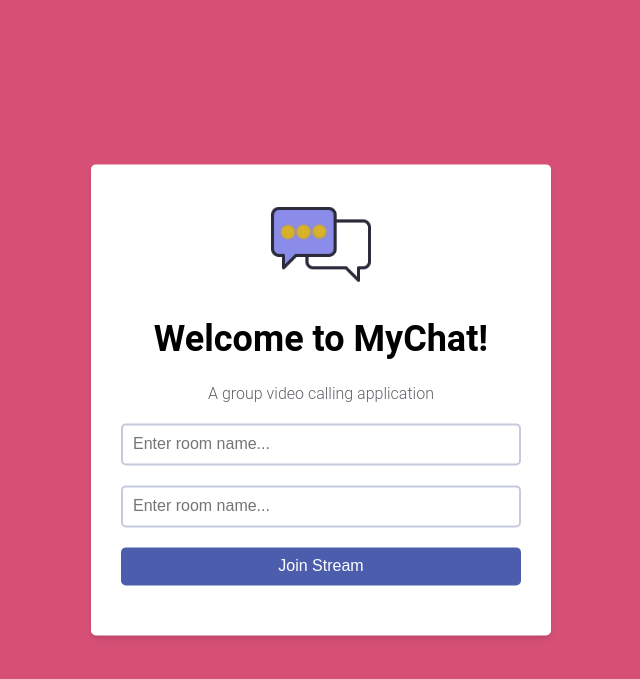
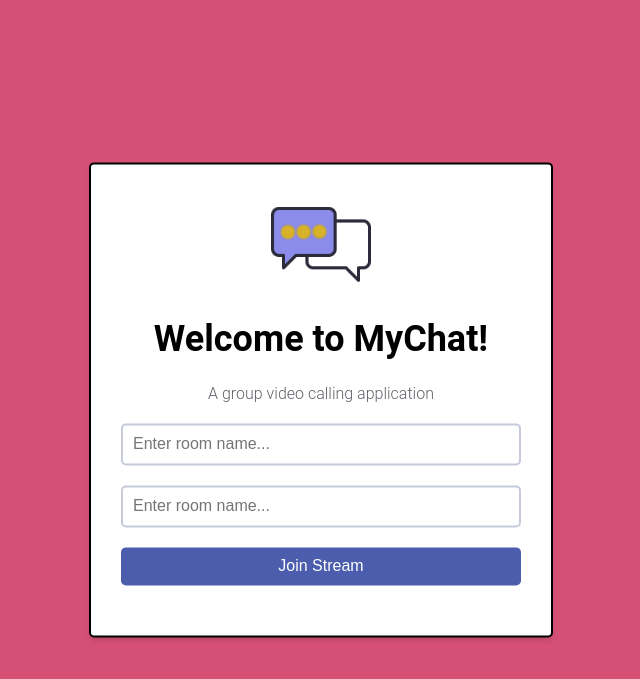
Before and after one commit to Kacper-Cyganik/Video-Chat-App, a Django app: page / in a window 1280 px wide. Shown: the top 679 px of the page, without its empty margins (319-959 px from the left). Run offline with Django 4.2, Linux system fonts and the light colour scheme.

Commit message:
Add border to form-container.

```diff
--- a/core/static/style/style.css
+++ b/core/static/style/style.css
@@ -13,6 +13,7 @@ body {
   box-shadow:var(--shaddow);
   background-color: #fff;
   padding: 30px;
+  border:2px solid black;
   border-radius: 5px;
   position: fixed;
   top:50%;
```
